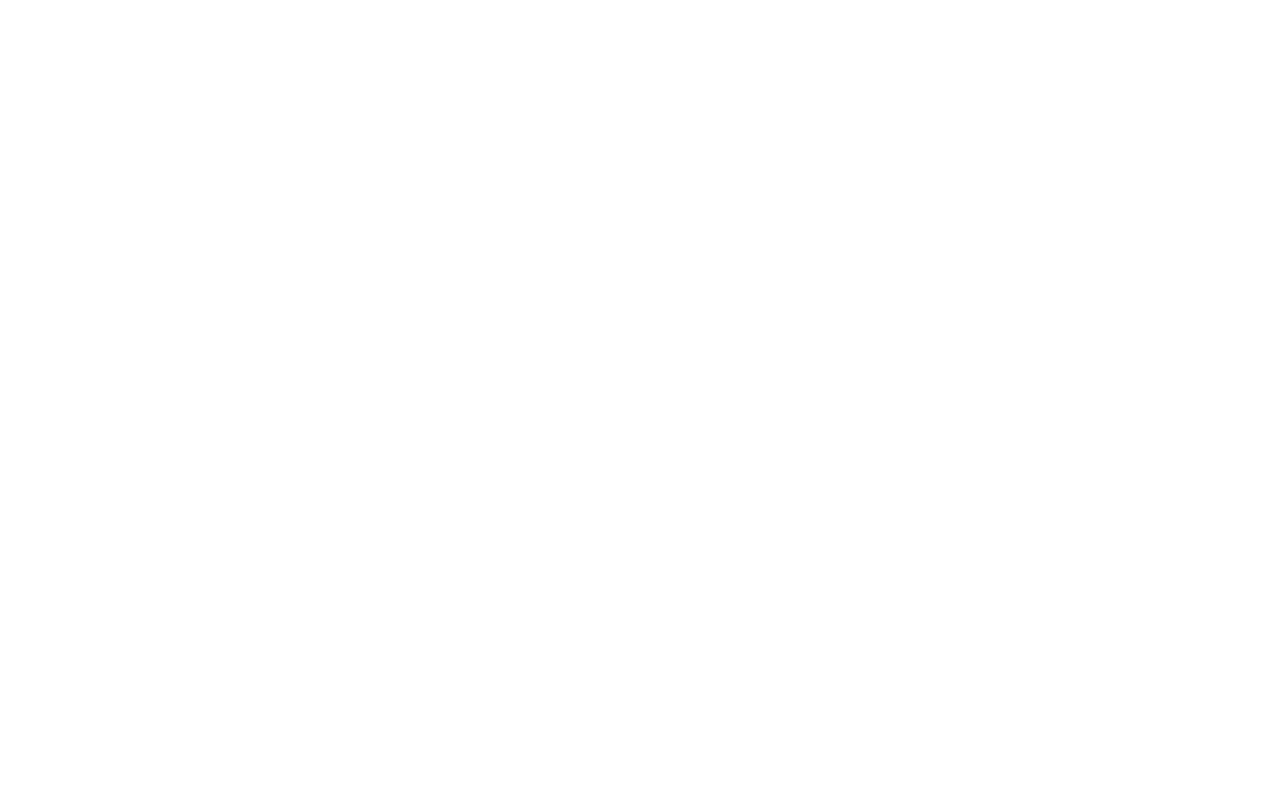
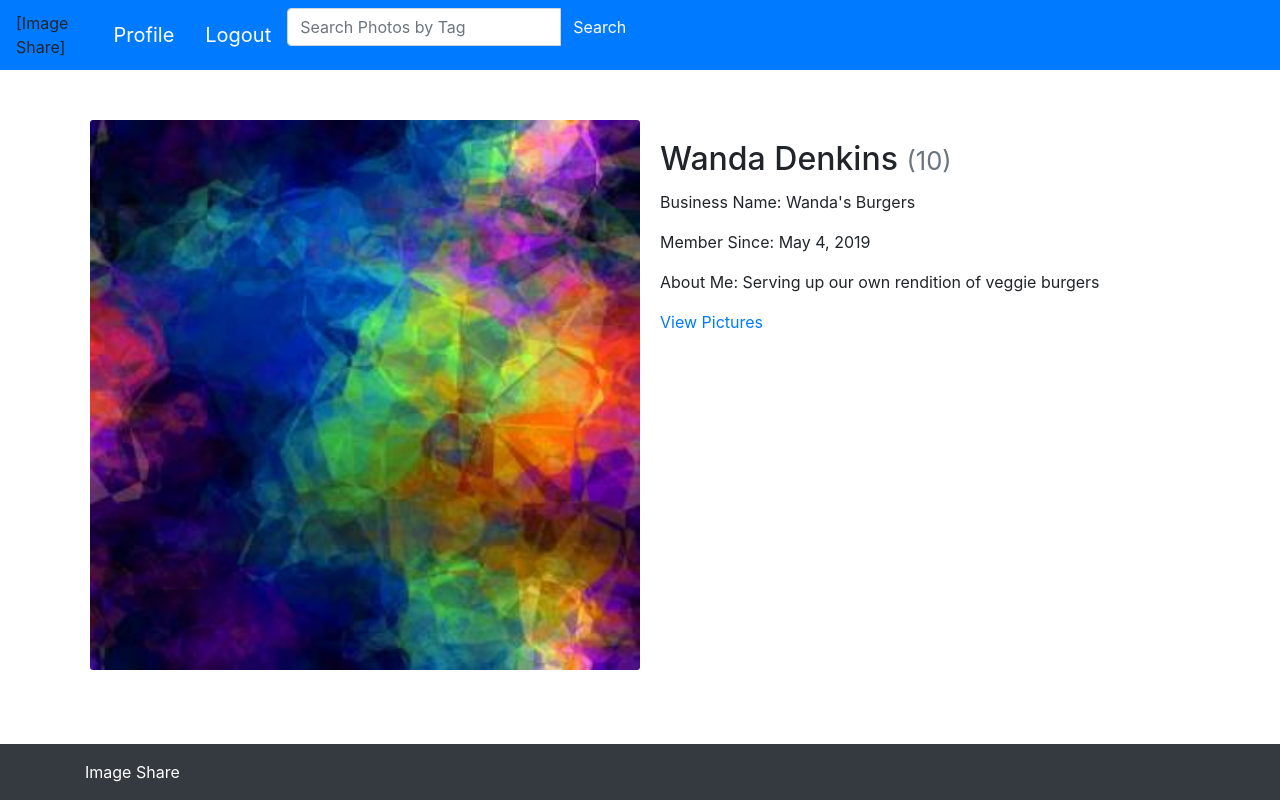
Before and after one commit to emcrawford1/image_share, a React (Create React App) app in the folder client/: page /purchasecart/10 in a window 1280 px wide. Built offline with nearby package versions, Linux system fonts and the light colour scheme.

Commit message:
Added PurchaseCart Card function in the Card folder.

```diff
--- a/client/src/App.js
+++ b/client/src/App.js
@@ -4,6 +4,7 @@ import PurchaserLandingPage from "./pages/PurchaserLandingPage";
 import PCategoryView from "./pages/PCategoryView";
 import PSpecificPictureView from "./pages/PSpecificPictureView";
 import PViewPhotographerProlile from "./pages/PViewPhotographerProfile";
+import PurchaseCart from "./pages/PurchaseCart";
 import Login from "./pages/Login";
 // import './App.css';
 
@@ -16,6 +17,7 @@ function App() {
          <Route exact path="/pcategoryview/:category" component={PCategoryView} />
          <Route exact path="/pspecificpictureview/:id" component={PSpecificPictureView} />
          <Route exact path="/PViewPhotographerProfile/:id" component={PViewPhotographerProlile} />
+         <Route exact path="/PurchaseCart/:id" component={PurchaseCart} />
          <Route exact path="/purchaserlandingpage" component={PurchaserLandingPage} />
        </Switch>
      </div>
--- a/client/src/components/Card/index.js
+++ b/client/src/components/Card/index.js
@@ -1,4 +1,7 @@
 import React from "react";
+
+
+//Styling
 
 const cardStyle = {
   width: "1100px",
@@ -9,9 +12,16 @@ const center = {
   textAlign: "center"
 }
 
-const buttonStyle = {
+const addToCartButtonStyle = {
   marginLeft: "10px"
 }
+
+const removeFromCartButtonStyle = {
+
+}
+
+
+//Card functions to be exported
 
 export function PSpecificPic(props) {
   return (
@@ -27,7 +37,7 @@ export function PSpecificPic(props) {
         <a href={props.link}><p className="card-text"><small className="text-muted">{props.username}</small></p></a>
         <p className="card-text">Date Added: {" " + props.dateAdded}</p>
         <p className="card-text">Description: {" " + props.description}</p>
-        <div className="center"><h5>Price:</h5>{" $" + props.price}<button style={buttonStyle} type="button" onClick={props.onClick} className="btn btn-outline-dark" disabled={props.disabled}>Add to Cart</button></div>
+        <div className="center"><h5>Price:</h5>{" $" + props.price}<button style={addToCartButtonStyle} type="button" onClick={props.onClick} className="btn btn-outline-dark" disabled={props.disabled}>Add to Cart</button></div>
       </div>
     </div>
   </div>
@@ -46,7 +56,7 @@ export function PUserProfile(props) {
       <div className="col-lg-6">
         <div className="card-body">
           <h2 className="card-title">{props.fullName} <small className="text-muted">{" (" + props.username + ")"}</small></h2>
-          <p className="card-text">Business Name (if applicable): {" " + props.businessName}</p>
+          <p className="card-text">Business Name: {" " + props.businessName}</p>
           <p className="card-text">Member Since: {" " + props.dateAdded}</p>
           <p className="card-text">About Me: {" " + props.aboutMe}</p>
           <a href={props.link}><div className="card-text">View Pictures</div></a>
@@ -56,3 +66,23 @@ export function PUserProfile(props) {
 
     );
 }
+
+export function PurchaseCart(props) {
+  return (
+
+    <div className="row no-gutters">
+        <div className="col-md-2">
+          <img src={props.image} className="card-img" alt={props.title} />
+        </div>
+        <div className="col-md-10">
+          <div className="card-body">
+            <h5 className="card-title">{props.title}</h5>
+            <p className="card-text">{props.fullName}</p>
+            <p className="card-text">{props.price}</p>
+            <button style={addToCartButtonStyle} type="button" onClick={props.onClick} className="btn btn-outline-danger">Remove</button>
+          </div>
+        </div>
+    </div>
+
+  );
+}
--- /dev/null
+++ b/client/src/pages/PurchaseCart.js
@@ -0,0 +1,77 @@
+import React, { Component } from "react";
+import Nav from "../components/Nav";
+import Footer from "../components/Footer";
+import { PUserProfile } from "../components/Card";
+import API from "../utils/API";
+
+//Styling
+const flexContainer = {
+  display: 'flex',
+  flexWrap: 'wrap',
+  justifyContent: 'center',
+};
+
+
+class PurchaseCart extends Component {
+
+  state = {
+
+
+      userName: this.props.match.params.id,
+      firstName: "Wanda",
+      lastName: "Denkins",
+      dateAdded: "May 4, 2019",
+      filePath: "/images/picture5.jpg",
+      businessName: "Wanda's Burgers",
+      aboutMe: "Serving up our own rendition of veggie burgers",
+      searchVal: ""
+
+  };
+
+  //This needs to be uncommented when ORM is set up
+  // componentWillMount() {
+  //   API.getPhotographerProfile(this.props.match.params.id)
+  //     .then(res => this.setState({pictures: res.data, searchValue: "" }))
+  //     .catch(err => console.log(err));
+  // }
+
+  //This needs to be uncommented when the ORM is set up
+  // addToCart(picId, purchaserId) {
+  //   API.addToCart(picId, purchaserId)
+  //   .then(this.setState({disabled: true}))
+  //   .catch(err => console.log(err));
+  // }
+
+  //Testing
+  addToCart(lol){
+
+    this.setState({disabled: "true"});
+    console.log(this.state.disabled);
+  }
+
+  render() {
+
+    return (
+      <div className="wrapper">
+        <Nav />
+        <div style={flexContainer}>
+          <PUserProfile
+            key={this.state.userName}
+            fullName={this.state.firstName + " " + this.state.lastName}
+            username={this.state.userName}
+            businessName={this.state.businessName}
+            dateAdded={this.state.dateAdded}
+            aboutMe={this.state.aboutMe}
+            filePath={this.state.filePath}
+            link={"/photouserpictures/" + this.state.username}
+          />
+
+
+        </div>
+        <Footer />
+      </div>
+    )
+  }
+}
+
+export default PurchaseCart;
```
